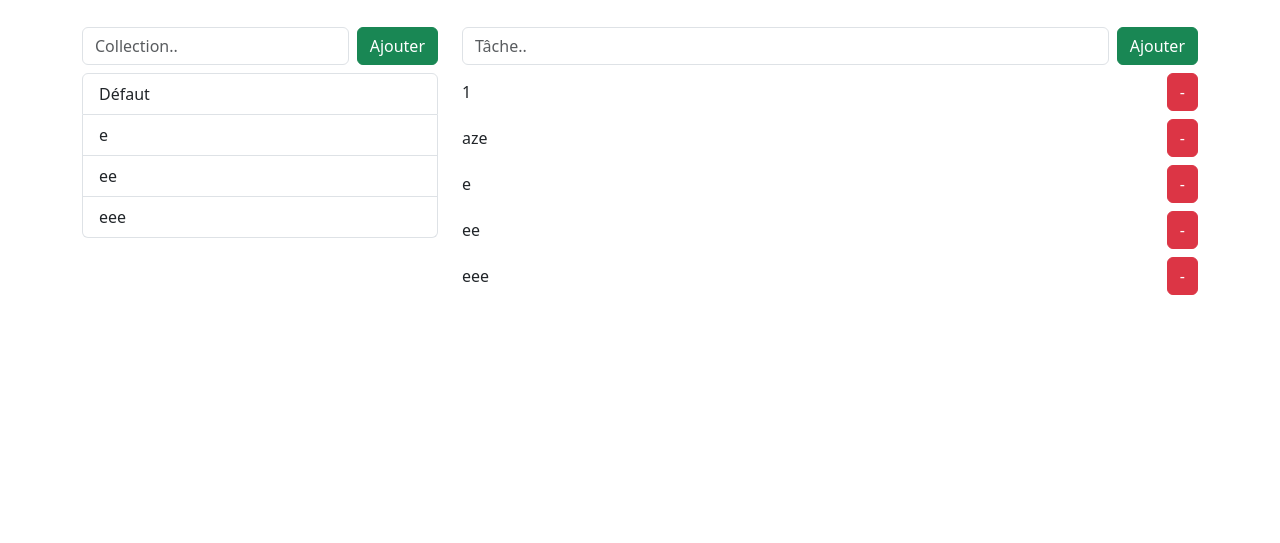
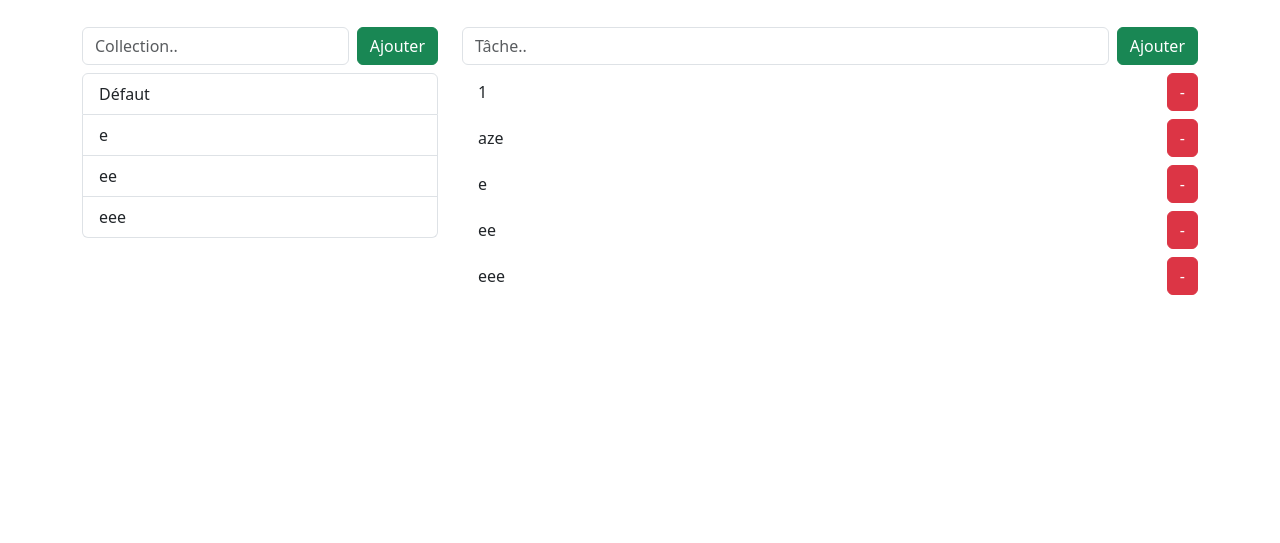
Before and after one commit to SnowDhrop/python, a Django app: template django/to_do_list/tasks/templates/tasks/index.html in a window 1280 px wide. Shown: the part 200-743 px from the top of the page. Run offline with Django 4.2, Linux system fonts and the light colour scheme; the template is opened without the code that fills it: values that come from a table or form of the project are taken from there, others are empty; data comes from the database, SQL or seed files in the repository; some libraries are stand-ins or nearby versions.

Commit message:
fix: spacings

```diff
--- a/django/to_do_list/tasks/templates/tasks/index.html
+++ b/django/to_do_list/tasks/templates/tasks/index.html
@@ -14,7 +14,7 @@
 		<title>To Do List</title>
 	</head>
 	<body>
-		<div class="container mt-5">
+		<div class="container my-5">
 			<header class="mb-5 d-flex flex-column">
 				<img
 					src="https://cdn-icons-png.flaticon.com/512/2387/2387635.png"
--- a/django/to_do_list/tasks/templates/tasks/task.html
+++ b/django/to_do_list/tasks/templates/tasks/task.html
@@ -1,5 +1,5 @@
 <form
-	class="d-flex justify-content-between align-items-center my-2"
+	class="d-flex justify-content-between align-items-center my-2 ms-3"
 	method="POST"
 >
 	{% csrf_token %}
```
